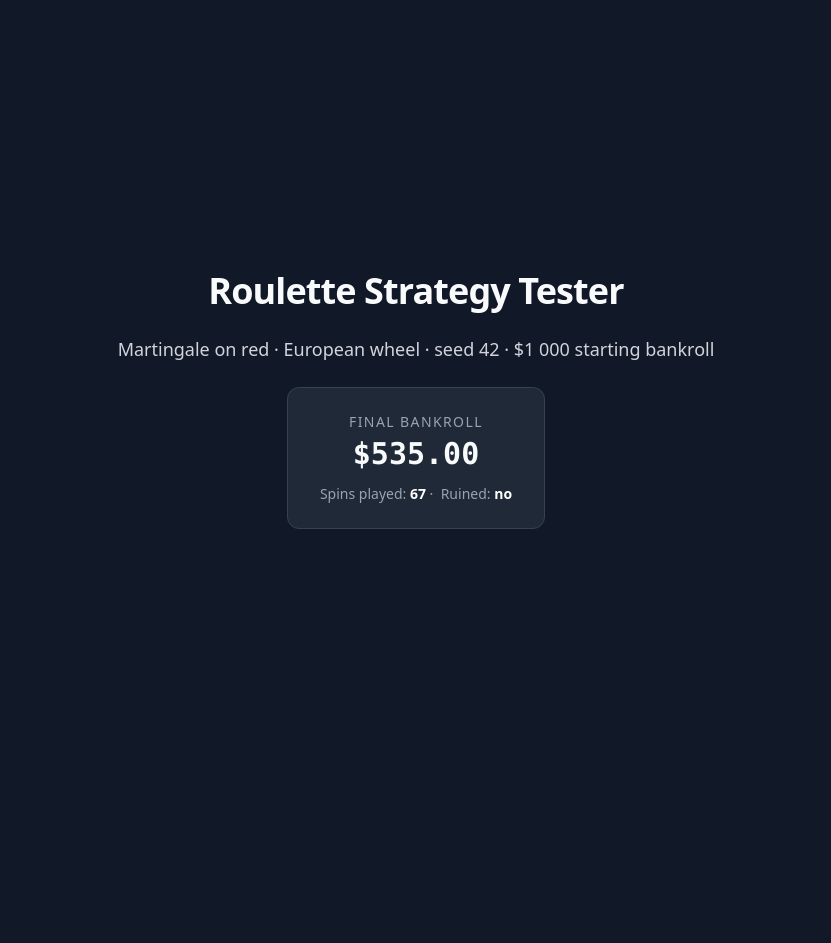
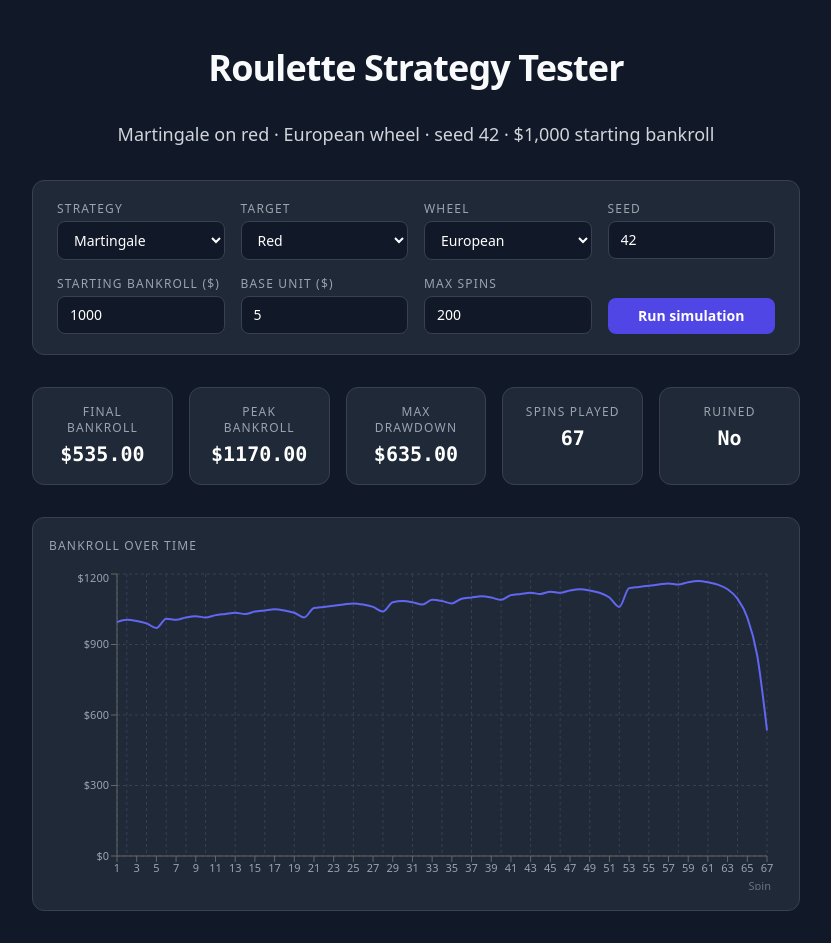
Before and after one commit to ivorykeys87/strat_sim, a Next.js app: page / in a window 1280 px wide. Shown: the whole page, without its empty margins (224-1055 px from the left). Before the commit the page ends 800 px from the top, so only its background shows below. Built offline with nearby package versions, Linux system fonts and the light colour scheme.

Commit message:
agent 10f179bf: write app/page.tsx

```diff
--- a/app/page.tsx
+++ b/app/page.tsx
@@ -1,41 +1,289 @@
-import { simulate, martingale } from '@/lib/sim';
+'use client';
+
+import { useState, useCallback } from 'react';
+import {
+  LineChart,
+  Line,
+  XAxis,
+  YAxis,
+  Tooltip,
+  CartesianGrid,
+  ResponsiveContainer,
+} from 'recharts';
+import { simulate, martingale, fibonacci, dalembert } from '@/lib/sim';
+import type { SimulateResult, WheelType } from '@/lib/sim';
+
+type StrategyName = 'martingale' | 'fibonacci' | 'dalembert';
+type EvenMoneyTarget = 'red' | 'black' | 'even' | 'odd' | 'low' | 'high';
+
+interface FormState {
+  strategy: StrategyName;
+  target: EvenMoneyTarget;
+  wheelType: WheelType;
+  startingBankroll: number;
+  baseUnit: number;
+  maxSpins: number;
+  seed: number;
+}
+
+const DEFAULT_FORM: FormState = {
+  strategy: 'martingale',
+  target: 'red',
+  wheelType: 'european',
+  startingBankroll: 1000,
+  baseUnit: 5,
+  maxSpins: 200,
+  seed: 42,
+};
+
+function buildStrategy(form: FormState) {
+  switch (form.strategy) {
+    case 'fibonacci':
+      return fibonacci({ target: form.target, baseUnit: form.baseUnit });
+    case 'dalembert':
+      return dalembert({ target: form.target, baseUnit: form.baseUnit });
+    case 'martingale':
+    default:
+      return martingale({ target: form.target, baseUnit: form.baseUnit });
+  }
+}
+
+function runSim(form: FormState): SimulateResult {
+  return simulate({
+    strategy: buildStrategy(form),
+    wheelType: form.wheelType,
+    startingBankroll: form.startingBankroll,
+    baseUnit: form.baseUnit,
+    maxSpins: form.maxSpins,
+    seed: form.seed,
+  });
+}
+
+const STRATEGY_LABELS: Record<StrategyName, string> = {
+  martingale: 'Martingale',
+  fibonacci: 'Fibonacci',
+  dalembert: "D'Alembert",
+};
+
+const WHEEL_LABELS: Record<WheelType, string> = {
+  european: 'European',
+  american: 'American',
+};
+
+// Shared Tailwind classes
+const inputClass =
+  'rounded-lg border border-gray-700 bg-gray-900 px-3 py-2 text-sm text-white focus:outline-none focus:ring-2 focus:ring-indigo-500';
+const labelClass = 'block text-xs uppercase tracking-widest text-gray-400 mb-1';
 
 export default function Home() {
-  // Run the simulation once on the server with a fixed seed so we can
-  // visually confirm the engine is wired up on the landing page.
-  const result = simulate({
-    strategy: martingale({ target: 'red', baseUnit: 5 }),
-    wheelType: 'european',
-    startingBankroll: 1000,
-    baseUnit: 5,
-    maxSpins: 200,
-    seed: 42,
-  });
+  const [form, setForm] = useState<FormState>(DEFAULT_FORM);
+  const [result, setResult] = useState<SimulateResult>(() => runSim(DEFAULT_FORM));
+  const [committed, setCommitted] = useState<FormState>(DEFAULT_FORM);
+
+  const handleRun = useCallback(() => {
+    setResult(runSim(form));
+    setCommitted(form);
+  }, [form]);
+
+  const set = <K extends keyof FormState>(key: K, value: FormState[K]) =>
+    setForm((prev) => ({ ...prev, [key]: value }));
+
+  const chartData = result.spins.map((s, i) => ({
+    spin: i + 1,
+    bankroll: s.bankrollAfter,
+  }));
+
+  const summaryLine = [
+    STRATEGY_LABELS[committed.strategy],
+    'on',
+    committed.target,
+    '·',
+    WHEEL_LABELS[committed.wheelType],
+    'wheel · seed',
+    committed.seed,
+    '·',
+    `$${committed.startingBankroll.toLocaleString()} starting bankroll`,
+  ].join(' ');
 
   return (
-    <main className="min-h-screen flex flex-col items-center justify-center gap-6 p-8">
-      <h1 className="text-4xl font-bold tracking-tight">
+    <main className="min-h-screen flex flex-col items-center gap-8 p-8">
+      <h1 className="text-4xl font-bold tracking-tight mt-4">
         Roulette Strategy Tester
       </h1>
-      <p className="text-lg text-gray-300">
-        Martingale on red · European wheel · seed 42 · $1 000 starting bankroll
-      </p>
-      <div className="rounded-xl border border-gray-700 bg-gray-800 px-8 py-6 text-center">
-        <p className="text-sm uppercase tracking-widest text-gray-400 mb-1">
-          Final Bankroll
+      <p className="text-lg text-gray-300">{summaryLine}</p>
+
+      {/* ── Controls ── */}
+      <section className="w-full max-w-3xl rounded-xl border border-gray-700 bg-gray-800 px-6 py-5">
+        <div className="grid grid-cols-2 gap-4 sm:grid-cols-4">
+          {/* Strategy */}
+          <div>
+            <label className={labelClass}>Strategy</label>
+            <select
+              className={inputClass + ' w-full'}
+              value={form.strategy}
+              onChange={(e) => set('strategy', e.target.value as StrategyName)}
+            >
+              <option value="martingale">Martingale</option>
+              <option value="fibonacci">Fibonacci</option>
+              <option value="dalembert">D&apos;Alembert</option>
+            </select>
+          </div>
+
+          {/* Target */}
+          <div>
+            <label className={labelClass}>Target</label>
+            <select
+              className={inputClass + ' w-full'}
+              value={form.target}
+              onChange={(e) => set('target', e.target.value as EvenMoneyTarget)}
+            >
+              {(['red', 'black', 'even', 'odd', 'low', 'high'] as const).map(
+                (t) => (
+                  <option key={t} value={t}>
+                    {t.charAt(0).toUpperCase() + t.slice(1)}
+                  </option>
+                ),
+              )}
+            </select>
+          </div>
+
+          {/* Wheel */}
+          <div>
+            <label className={labelClass}>Wheel</label>
+            <select
+              className={inputClass + ' w-full'}
+              value={form.wheelType}
+              onChange={(e) => set('wheelType', e.target.value as WheelType)}
+            >
+              <option value="european">European</option>
+              <option value="american">American</option>
+            </select>
+          </div>
+
+          {/* Seed */}
+          <div>
+            <label className={labelClass}>Seed</label>
+            <input
+              type="number"
+              className={inputClass + ' w-full'}
+              value={form.seed}
+              onChange={(e) => set('seed', Number(e.target.value))}
+            />
+          </div>
+
+          {/* Starting bankroll */}
+          <div>
+            <label className={labelClass}>Starting Bankroll ($)</label>
+            <input
+              type="number"
+              min={1}
+              className={inputClass + ' w-full'}
+              value={form.startingBankroll}
+              onChange={(e) => set('startingBankroll', Number(e.target.value))}
+            />
+          </div>
+
+          {/* Base unit */}
+          <div>
+            <label className={labelClass}>Base Unit ($)</label>
+            <input
+              type="number"
+              min={1}
+              className={inputClass + ' w-full'}
+              value={form.baseUnit}
+              onChange={(e) => set('baseUnit', Number(e.target.value))}
+            />
+          </div>
+
+          {/* Max spins */}
+          <div>
+            <label className={labelClass}>Max Spins</label>
+            <input
+              type="number"
+              min={1}
+              className={inputClass + ' w-full'}
+              value={form.maxSpins}
+              onChange={(e) => set('maxSpins', Number(e.target.value))}
+            />
+          </div>
+
+          {/* Run button — vertically aligned with inputs */}
+          <div className="flex items-end">
+            <button
+              onClick={handleRun}
+              className="w-full rounded-lg bg-indigo-600 px-4 py-2 text-sm font-semibold text-white hover:bg-indigo-500 active:bg-indigo-700 focus:outline-none focus:ring-2 focus:ring-indigo-400 transition-colors"
+            >
+              Run simulation
+            </button>
+          </div>
+        </div>
+      </section>
+
+      {/* ── Summary stats ── */}
+      <section className="w-full max-w-3xl grid grid-cols-2 gap-4 sm:grid-cols-5">
+        <StatCard label="Final Bankroll" value={`$${result.finalBankroll.toFixed(2)}`} />
+        <StatCard label="Peak Bankroll" value={`$${result.peakBankroll.toFixed(2)}`} />
+        <StatCard label="Max Drawdown" value={`$${result.maxDrawdown.toFixed(2)}`} />
+        <StatCard label="Spins Played" value={String(result.spins.length)} />
+        <StatCard label="Ruined" value={result.ruined ? 'Yes' : 'No'} highlight={result.ruined} />
+      </section>
+
+      {/* ── Bankroll chart ── */}
+      <section className="w-full max-w-3xl rounded-xl border border-gray-700 bg-gray-800 px-4 py-5">
+        <p className="text-xs uppercase tracking-widest text-gray-400 mb-4">
+          Bankroll over time
         </p>
-        <p className="text-3xl font-mono font-semibold">
-          ${result.finalBankroll.toFixed(2)}
-        </p>
-        <p className="mt-3 text-sm text-gray-400">
-          Spins played:{' '}
-          <span className="font-semibold text-white">{result.spins.length}</span>
-          &nbsp;·&nbsp; Ruined:{' '}
-          <span className="font-semibold text-white">
-            {result.ruined ? 'yes' : 'no'}
-          </span>
-        </p>
-      </div>
+        <ResponsiveContainer width="100%" height={320}>
+          <LineChart data={chartData} margin={{ top: 4, right: 16, bottom: 4, left: 8 }}>
+            <CartesianGrid strokeDasharray="3 3" stroke="#374151" />
+            <XAxis
+              dataKey="spin"
+              tick={{ fill: '#9ca3af', fontSize: 11 }}
+              label={{ value: 'Spin', position: 'insideBottomRight', offset: -4, fill: '#6b7280', fontSize: 11 }}
+            />
+            <YAxis
+              tick={{ fill: '#9ca3af', fontSize: 11 }}
+              tickFormatter={(v: number) => `$${v}`}
+            />
+            <Tooltip
+              contentStyle={{ backgroundColor: '#1f2937', border: '1px solid #374151', borderRadius: 8 }}
+              labelStyle={{ color: '#d1d5db' }}
+              itemStyle={{ color: '#a5b4fc' }}
+              formatter={(v: number) => [`$${v.toFixed(2)}`, 'Bankroll']}
+              labelFormatter={(label: number) => `Spin ${label}`}
+            />
+            <Line
+              type="monotone"
+              dataKey="bankroll"
+              stroke="#6366f1"
+              strokeWidth={2}
+              dot={false}
+              isAnimationActive={false}
+            />
+          </LineChart>
+        </ResponsiveContainer>
+      </section>
     </main>
   );
 }
+
+function StatCard({
+  label,
+  value,
+  highlight = false,
+}: {
+  label: string;
+  value: string;
+  highlight?: boolean;
+}) {
+  return (
+    <div className="rounded-xl border border-gray-700 bg-gray-800 px-4 py-4 text-center">
+      <p className="text-xs uppercase tracking-widest text-gray-400 mb-1">{label}</p>
+      <p
+        className={`text-xl font-mono font-semibold ${highlight ? 'text-red-400' : 'text-white'}`}
+      >
+        {value}
+      </p>
+    </div>
+  );
+}
```
